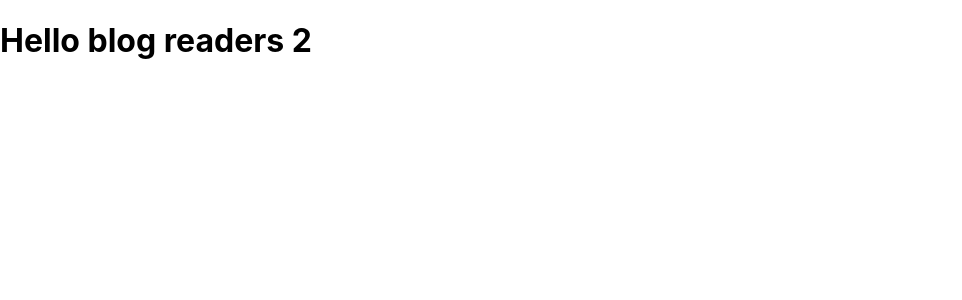
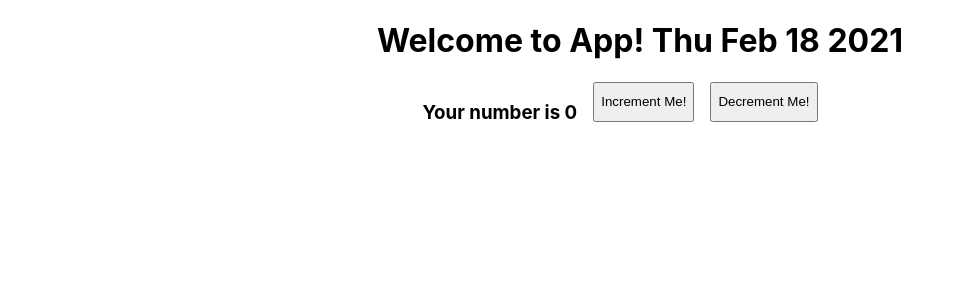
Before and after one commit to floydjones1/react-webpack-custom, a React app: page / in a window 1280 px wide. Shown: the top 300 px of the page, without its empty margins (0-962 px from the left). Built offline with nearby package versions, Linux system fonts and the light colour scheme.

Commit message:
updated remove mini-css for style-loader and cleanup

```diff
--- /dev/null
+++ b/src/components/Button.tsx
@@ -0,0 +1,17 @@
+import React from "react";
+
+interface Props {
+  text: string;
+  onClick: () => void;
+}
+
+const Button: React.FC<Props> = (props) => {
+  const { text, onClick } = props;
+  return (
+    <button style={{ height: "2.5rem", marginLeft: "1rem" }} onClick={onClick}>
+      {text}
+    </button>
+  );
+};
+
+export default Button;
--- a/src/index.tsx
+++ b/src/index.tsx
@@ -1,15 +1,49 @@
-import React from "react";
+import React, { useState, useEffect } from "react";
 import ReactDOM from "react-dom";
+import Button from "./components/Button";
 
 // import default style
 import "./main.css";
 
+interface Data {
+  id: number;
+  title: string;
+}
+
 function App() {
-  let num: number = 1;
-  num = 2;
+  const [num, setNum] = useState(0);
+  const [data, setData] = useState<Array<Data>>([]);
+  let date = new Date();
+
+  const handleIncrement = () => {
+    setNum(num + 1);
+  };
+
+  const handleDecrement = () => {
+    setNum(num - 1);
+  };
+
+  useEffect(() => {
+    // fetch("https://jsonplaceholder.typicode.com/posts")
+    //   .then((response) => response.json())
+    //   .then((json) => setData(json))
+    //   .catch((err) => console.error(err));
+  }, []);
+
+  console.log(data[0]?.title);
   return (
-    <div>
-      <h1>Hello blog readers {num}</h1>
+    <div className="App">
+      <h1 style={{ width: "100%" }}>Welcome to App! {date.toDateString()}</h1>
+
+      <h3>Your number is {num}</h3>
+      <Button text="Increment Me!" onClick={handleIncrement} />
+      <Button text="Decrement Me!" onClick={handleDecrement} />
+
+      <ul>
+        {data.map((row) => (
+          <li key={row.id}>{row.title}</li>
+        ))}
+      </ul>
     </div>
   );
 }
--- a/webpack.config.js
+++ b/webpack.config.js
@@ -1,17 +1,16 @@
 const path = require("path");
 const HtmlWebpackPlugin = require("html-webpack-plugin");
-const MiniCssExtractPlugin = require("mini-css-extract-plugin")
-const ForkTsCheckerWebpackPlugin = require('fork-ts-checker-webpack-plugin');
-const ReactRefreshWebpackPlugin = require('@pmmmwh/react-refresh-webpack-plugin');
+const ForkTsCheckerWebpackPlugin = require("fork-ts-checker-webpack-plugin");
+const ReactRefreshWebpackPlugin = require("@pmmmwh/react-refresh-webpack-plugin");
 
 /** @type {import('webpack').Configuration} */
 module.exports = {
-  mode: "development",
   entry: "./src/index",
-  target: 'web',
+  target: "web",
   output: {
     path: path.resolve(__dirname, "dist"),
-    filename: "js/main.js",
+    filename: "js/[name].[contenthash].js",
+    chunkFilename: "js/[name].[contenthash].js",
   },
   devtool: "source-map",
   resolve: {
@@ -22,27 +21,26 @@ module.exports = {
     port: 3000,
     hot: true,
     disableHostCheck: true,
-    historyApiFallback: true
+    historyApiFallback: true,
   },
   module: {
     rules: [
       {
-        test: /\.css$/,
+        test: /\.(scss|css)$/,
         exclude: /node_modules/,
-        use: [MiniCssExtractPlugin.loader, "css-loader", "sass-loader"]
+        use: ["style-loader", "css-loader", "sass-loader"],
       },
       {
         test: /\.(ts|js)x?$/,
         exclude: /node_modules/,
-        use: 'babel-loader',
+        use: "babel-loader",
       },
     ],
   },
   plugins: [
-    new MiniCssExtractPlugin(),
     new HtmlWebpackPlugin({
       favicon: false,
-      template: './public/index.html'
+      template: "./public/index.html",
     }),
     new ForkTsCheckerWebpackPlugin(),
     new ReactRefreshWebpackPlugin(),
```
Also changed, not shown: package.json (+5 -5 lines), 2 other files (tests, documents, lock files or other folders).
